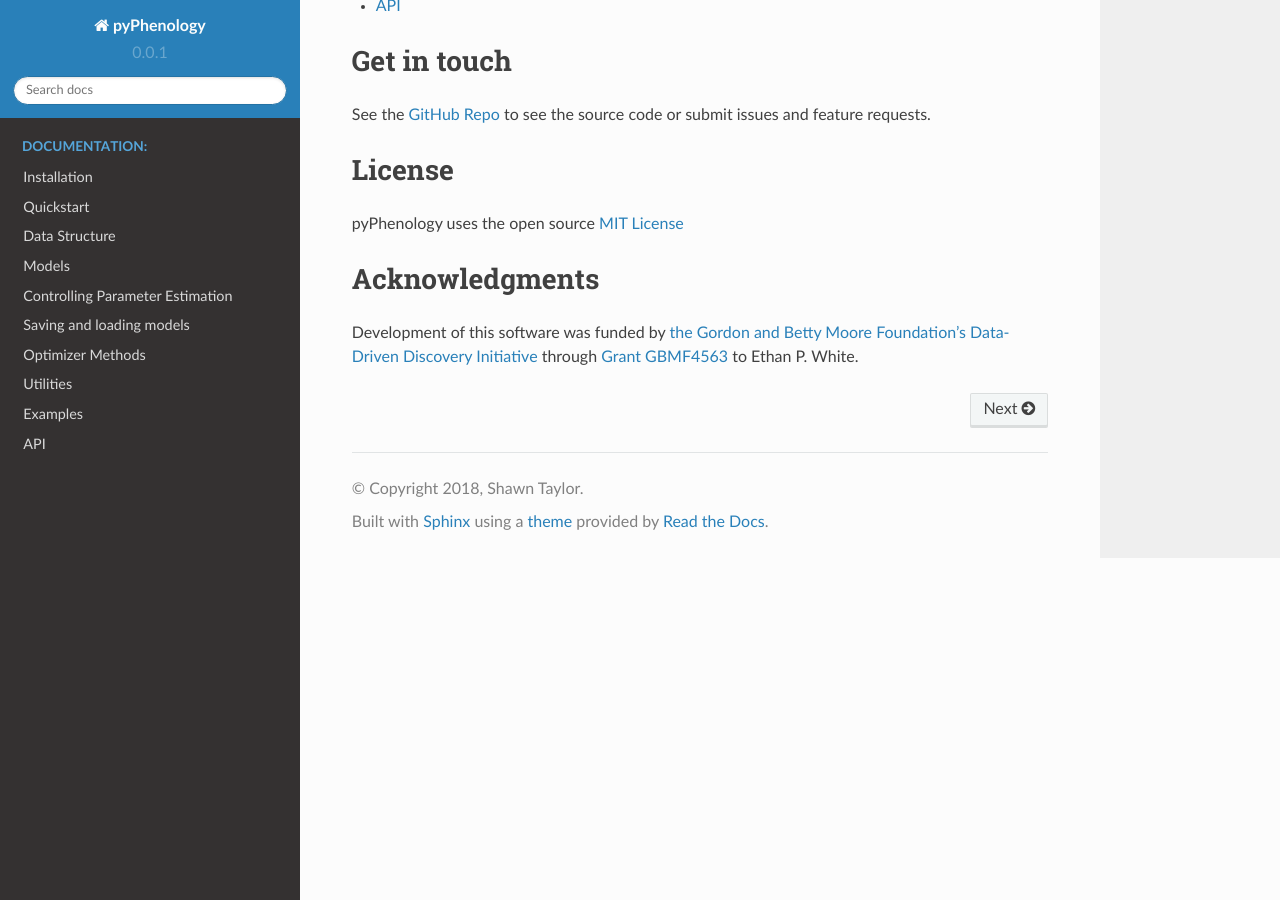
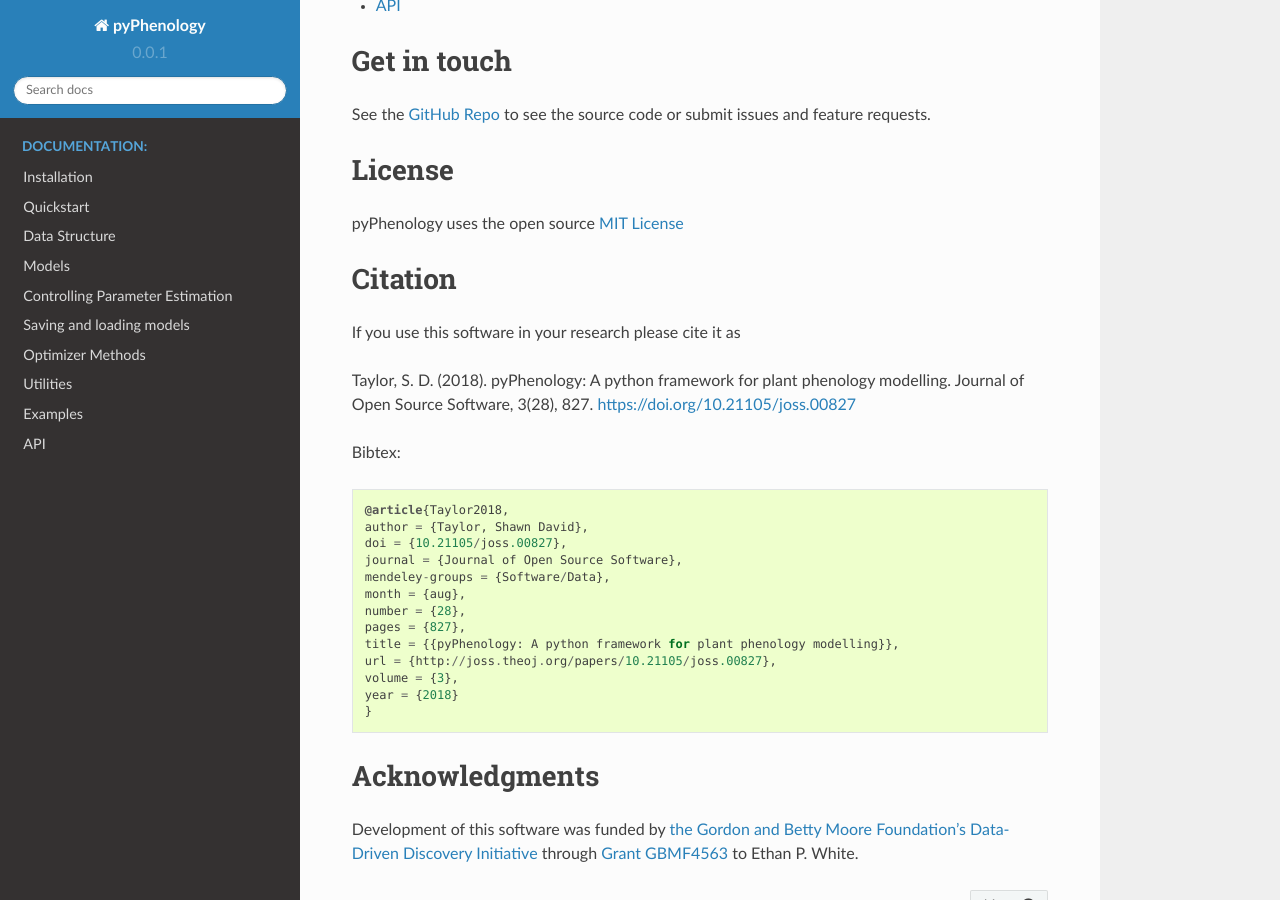
Before and after one commit to sdtaylor/pyPhenology, a Sphinx documentation site: the page built from docs/index.rst, in a window 1280 px wide and 900 px high, scrolled down 598 px. Built offline with Sphinx 7.4.7 and the Read the Docs theme 2.0.0, drawn with Linux system fonts in a browser that asks for light colours.

Commit message:
put joss citation in docs

```diff
--- a/docs/index.rst
+++ b/docs/index.rst
@@ -37,6 +37,29 @@ License
 =======
 pyPhenology uses the open source `MIT License <https://opensource.org/licenses/MIT>`__
 
+Citation
+========
+
+If you use this software in your research please cite it as
+
+Taylor, S. D. (2018). pyPhenology: A python framework for plant phenology modelling. Journal of Open Source Software, 3(28), 827. https://doi.org/10.21105/joss.00827
+
+Bibtex::
+
+    @article{Taylor2018,
+    author = {Taylor, Shawn David},
+    doi = {10.21105/joss.00827},
+    journal = {Journal of Open Source Software},
+    mendeley-groups = {Software/Data},
+    month = {aug},
+    number = {28},
+    pages = {827},
+    title = {{pyPhenology: A python framework for plant phenology modelling}},
+    url = {http://joss.theoj.org/papers/10.21105/joss.00827},
+    volume = {3},
+    year = {2018}
+    }
+
 Acknowledgments
 ===============
 Development of this software was funded by `the Gordon and Betty Moore Foundation's Data-Driven Discovery Initiative <http://www.moore.org/programs/science/data-driven-discovery>`__ through `Grant GBMF4563 <http://www.moore.org/grants/list/GBMF4563>`__ to Ethan P. White.
```
Also changed, not shown: README.md (+25 -0 lines).
